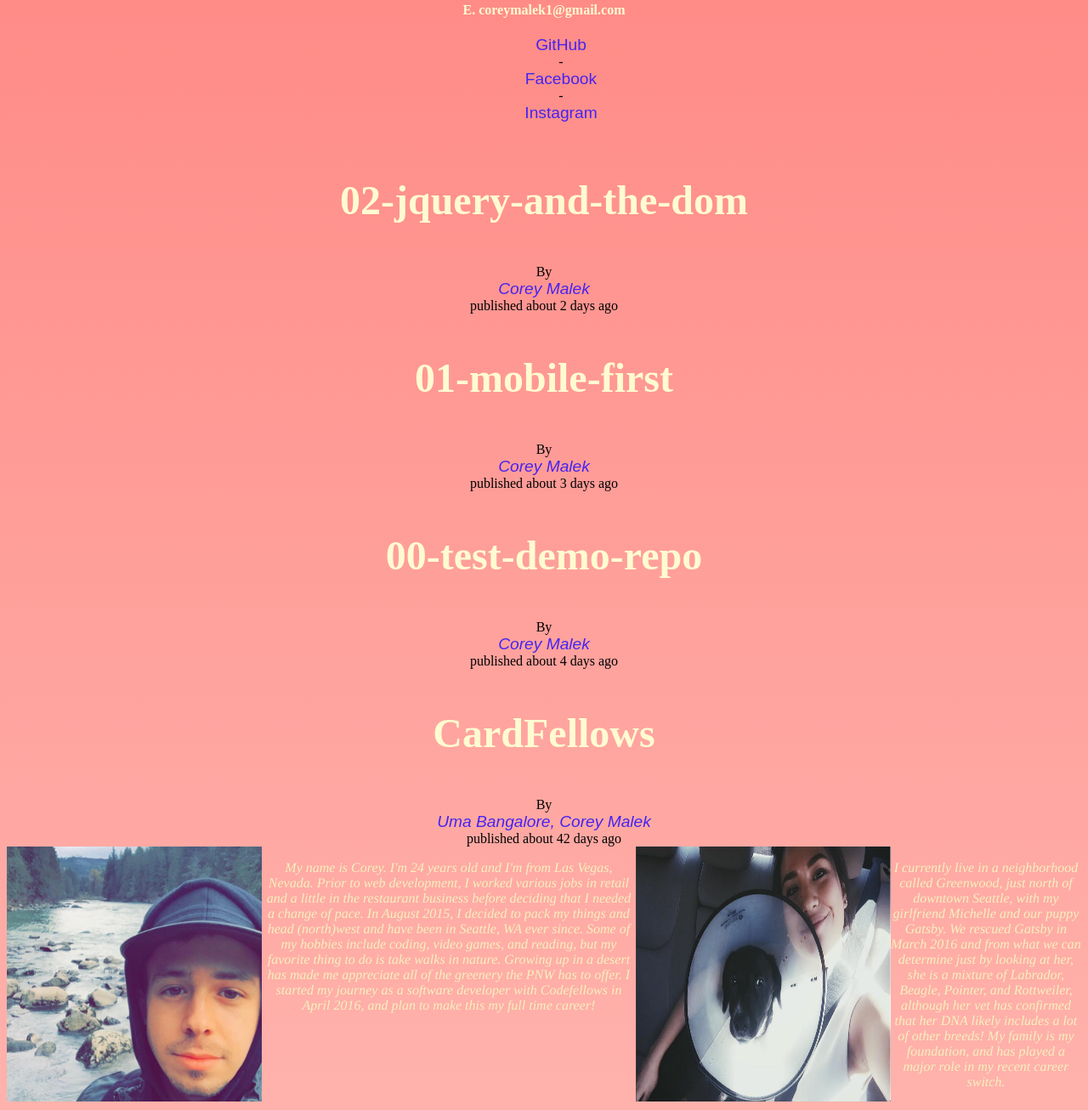
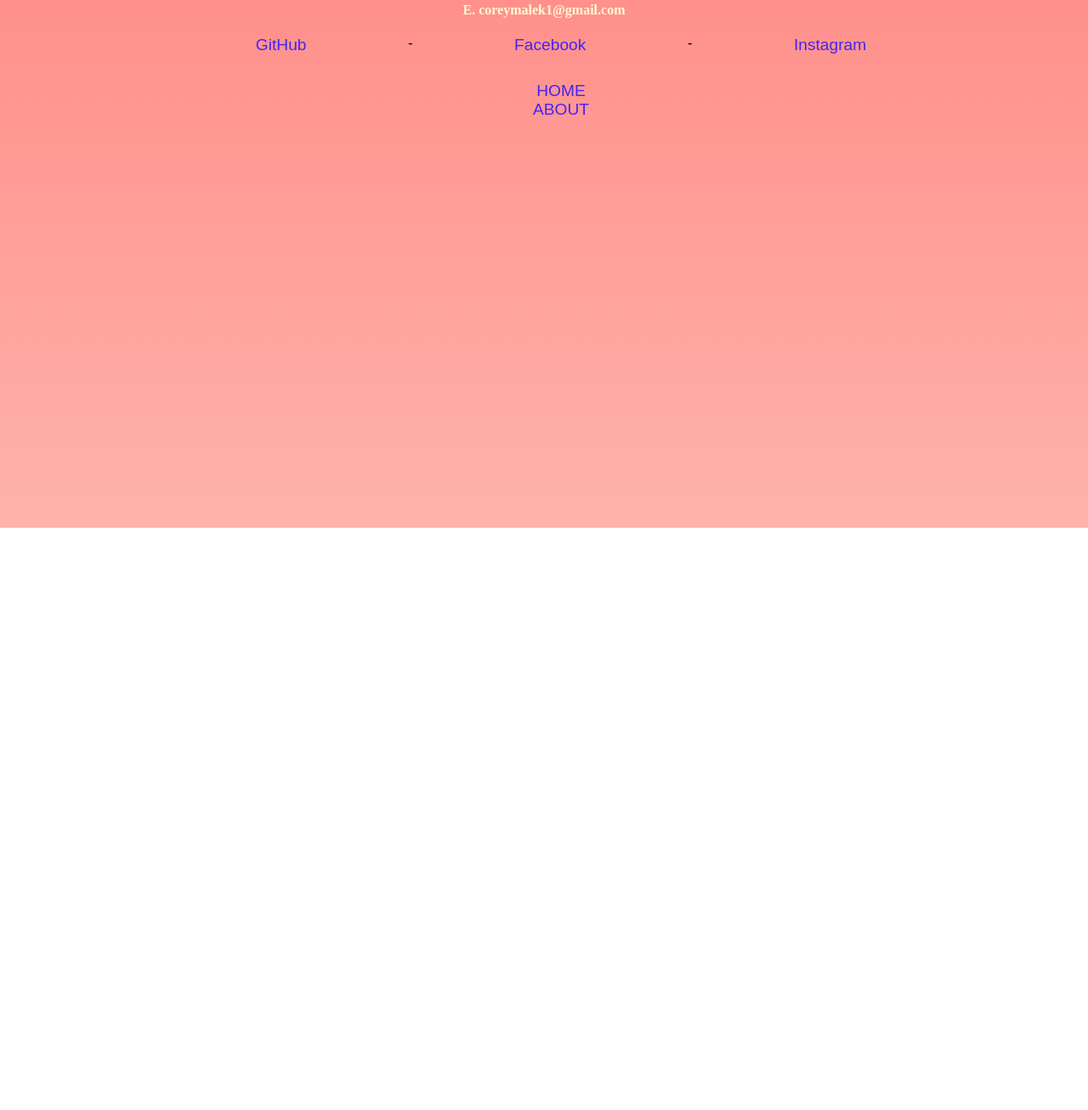
Before and after one commit to bitedgeco/portfolio-2, a plain HTML site: page index.html in a window 1280 px wide. Shown: the part 179-1485 px from the top of the page at 85% size. After the commit the page ends 800 px from the top, so only its background shows below. Drawn offline with nearby package versions, Linux system fonts and the light colour scheme; files that its build step writes are made by us from their sources; files whose address does not match are found by name.

Commit message:
added tabs for home and about

```diff
--- a/app2.js
+++ b/app2.js
@@ -9,6 +9,7 @@ function Repos (opts) {
 
 Repos.prototype.toHtml = function () {
   var $newProject = $('article.template').clone();
+  // $newProject.attr('id', this.title);
   $newProject.find('h1.project-title').text(this.title);
   $newProject.find('a.author-url').text(this.author);
   $newProject.find('a.author-url').attr('href', this.authorUrl);
@@ -32,3 +33,21 @@ ourLocalData.forEach(function(ele) {
 projects.forEach(function(a) {
   $('#repos').append(a.toHtml());
 });
+
+
+
+var portfolioView = {};
+
+portfolioView.handleMainNav = function() {
+  $('section.tab-content section').hide();
+  $('.main-nav').on('click', '.tab', function(){
+    var $dataContent = $(this).attr('data-content');
+    $('section.tab-content section').hide();
+    $('section#' + $dataContent).show();
+
+
+
+
+  });
+};
+portfolioView.handleMainNav();
--- a/css/base.css
+++ b/css/base.css
@@ -18,10 +18,11 @@ h4 {
   color: #FFFBD1;
 }
 
-.nav {
+/*.nav {
   display: inline;
+  margin-right: 10%;
 
-}
+}*/
 
 ul {
   list-style-type: none;
@@ -34,6 +35,7 @@ ul.active {
 
 img {
   max-width: 100%;
+  margin: auto;
 }
 
 body {
@@ -46,3 +48,10 @@ p {
   font-family: times;
   color: #F5F1BD;
 }
+
+a {
+  color: #4623F2;
+  font-size: 1.2em;
+  font-family: sans-serif;
+  text-decoration: none;
+}
--- a/css/layout.css
+++ b/css/layout.css
@@ -1,10 +1,3 @@
-a {
-  color: #4623F2;
-  font-size: 1.2em;
-  font-family: sans-serif;
-  text-decoration: none;
-}
-
 a:visited {
   color: #4623F2;
   text-decoration: none;
@@ -17,13 +10,28 @@ a:visited {
 
 
 .fa-bars {
-  height: 3em;
-  width: 3em;
+  height: 4em;
+  width: 4em;
   display: block;
   position: absolute;
-  left: 1%;
+  left: 3%;
 }
 
 .template {
   display: none;
 }
+
+.main-nav {
+  display: inline-block;
+}
+
+.me p {
+  display: block;
+  clear: both;
+}
+
+.family p {
+  display: block;
+  clear: both;
+
+}
--- a/css/module.css
+++ b/css/module.css
@@ -7,26 +7,21 @@
   img {
     height: 300px;
     width: 300px;
+    margin: 0 auto;
   }
 
   .nav {
-    display: block !important;
+    display: flex !important;
+    justify-content: space-between;
+    margin-right: 20%;
+    margin-left: 20%;
   }
 
-  .desktop {
-    display: inline-flex;
-    justify-content: space-around;
+  #about {
+    display: block;
+    clear: both;
   }
 
-  .selfie {
-    float: left;
-    clear: right;
-  }
-
-  .family-pic{
-    float: left;
-    clear: right;
-  }
 
   .site-header {
     align-content: center;
--- a/index.html
+++ b/index.html
@@ -24,11 +24,20 @@
           <li>-</li>
           <li><a href="www.instagram.com/coreymalek">Instagram</a></li>
         </ul>
+        <nav class="main-nav">
+          <ul>
+            <li class="tab" data-content="repos"><a href="#">HOME</a></li>
+            <li class="tab" data-content="about"><a href="#">ABOUT</a></li>
+          </ul>
+        </nav>
 
       </header>
-      <section id="repos">
+    <section class="tab-content">
+        <section id="repos" class="repos-content">
+
           <article class="template">
             <header>
+
               <h1 class="project-title">Title</h1>
               <div class="byline">
                 By <address><a class="author-url" href="">Author Name</a></address>
@@ -37,7 +46,7 @@
             </header>
           </article>
         </section>
-      <section class="desktop">
+      <section id="about">
         <div class="me">
           <div class="selfie">
             <img src="../portfolio/imgs/selfie-portfolio.jpg" height="200px" width="225px">
@@ -52,6 +61,7 @@
           <p><em>I currently live in a neighborhood called Greenwood, just north of downtown Seattle, with my girlfriend Michelle and our puppy Gatsby. We rescued Gatsby in March 2016 and from what we can determine just by looking at her, she is a mixture of Labrador, Beagle, Pointer, and Rottweiler, although her vet has confirmed that her DNA likely includes a lot of other breeds! My family is my foundation, and has played a major role in my recent career switch.</em></p>
         </div>
       </section>
+    </section>
 
       <script src="https://code.jquery.com/jquery-2.2.4.min.js"   integrity="sha256-BbhdlvQf/xTY9gja0Dq3HiwQF8LaCRTXxZKRutelT44="   crossorigin="anonymous"></script>
       <script rel="text/javascript" src="githubRepos.js"></script>
```
Lines whose indentation alone changed are shown as unchanged.
